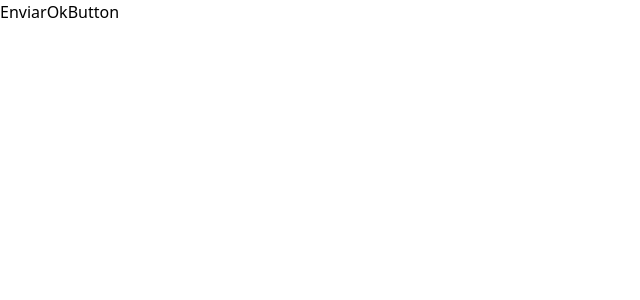
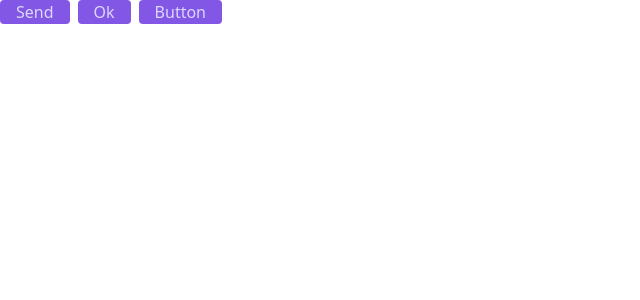
Before and after one commit to Tobiasheitor/nlw-impulse, a React (Vite) app in the folder web/: page / in a window 1280 px wide. Shown: the top 300 px of the page, without its empty margins (0-640 px from the left). Built offline with nearby package versions, Linux system fonts and the light colour scheme.

Commit message:
Day 1: Use of Tailwind

```diff
--- a/web/src/App.tsx
+++ b/web/src/App.tsx
@@ -1,17 +1,18 @@
+
 interface ButtonProps {
   text?: string;
 }
 
 function Button(props: ButtonProps) {
-  return <button>{props.text ?? 'Button'}</button>
+  return <button className="bg-[#8257e6] px-4 rounded text-violet-200 hover:bg-violet-700 transition-colors">{props.text ?? 'Button'}</button>
 }
 
 function App() {
-  return <>
-    <Button text="Enviar" />
+  return <div className="flex gap-2">
+    <Button text="Send" />
     <Button text="Ok" />
     <Button />
-  </>
+  </div>
 }
 
 export default App
```
